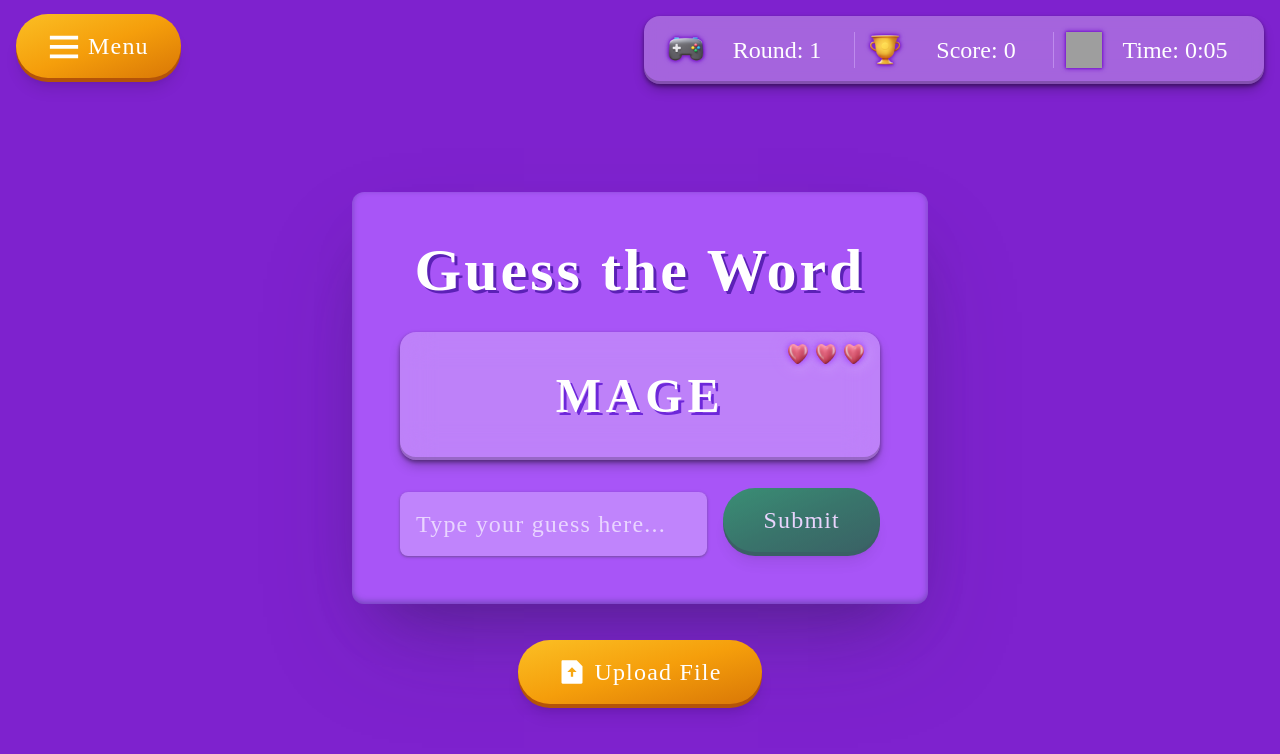
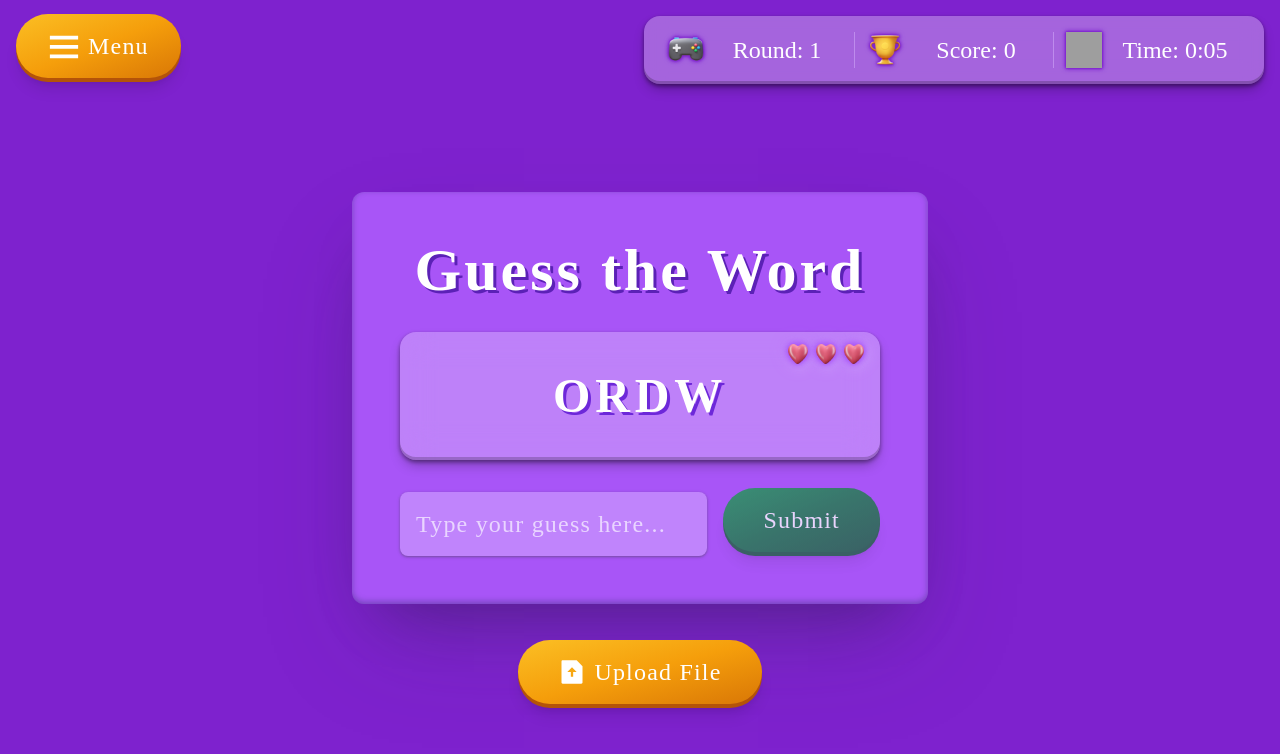
Before and after one commit to VinayShetyeOfficial/word-scramble-game, a React (Vite) app: page / in a window 1280 px wide. Shown: the top 754 px of the page. Built offline with nearby package versions, Linux system fonts and the light colour scheme; grey boxes are pictures that could not be loaded; a web font is replaced by a local one.

Commit message:
updated file

```diff
--- a/src/data/words.js
+++ b/src/data/words.js
@@ -10,10 +10,10 @@ const shuffleArray = (array) => {
 export const wordList = {
   4: shuffleArray([
     { original: "GAME", scrambled: "MAGE" },
-    // { original: "PLAY", scrambled: "LAYP" },
-    // { original: "WORD", scrambled: "ORDW" },
-    // { original: "TEXT", scrambled: "XETT" },
-    // { original: "CODE", scrambled: "ODEC" },
+    { original: "PLAY", scrambled: "LAYP" },
+    { original: "WORD", scrambled: "ORDW" },
+    { original: "TEXT", scrambled: "XETT" },
+    { original: "CODE", scrambled: "ODEC" },
     // { original: "BOOK", scrambled: "OKBO" },
     // { original: "TREE", scrambled: "ERET" },
     // { original: "FISH", scrambled: "ISHF" },
```
